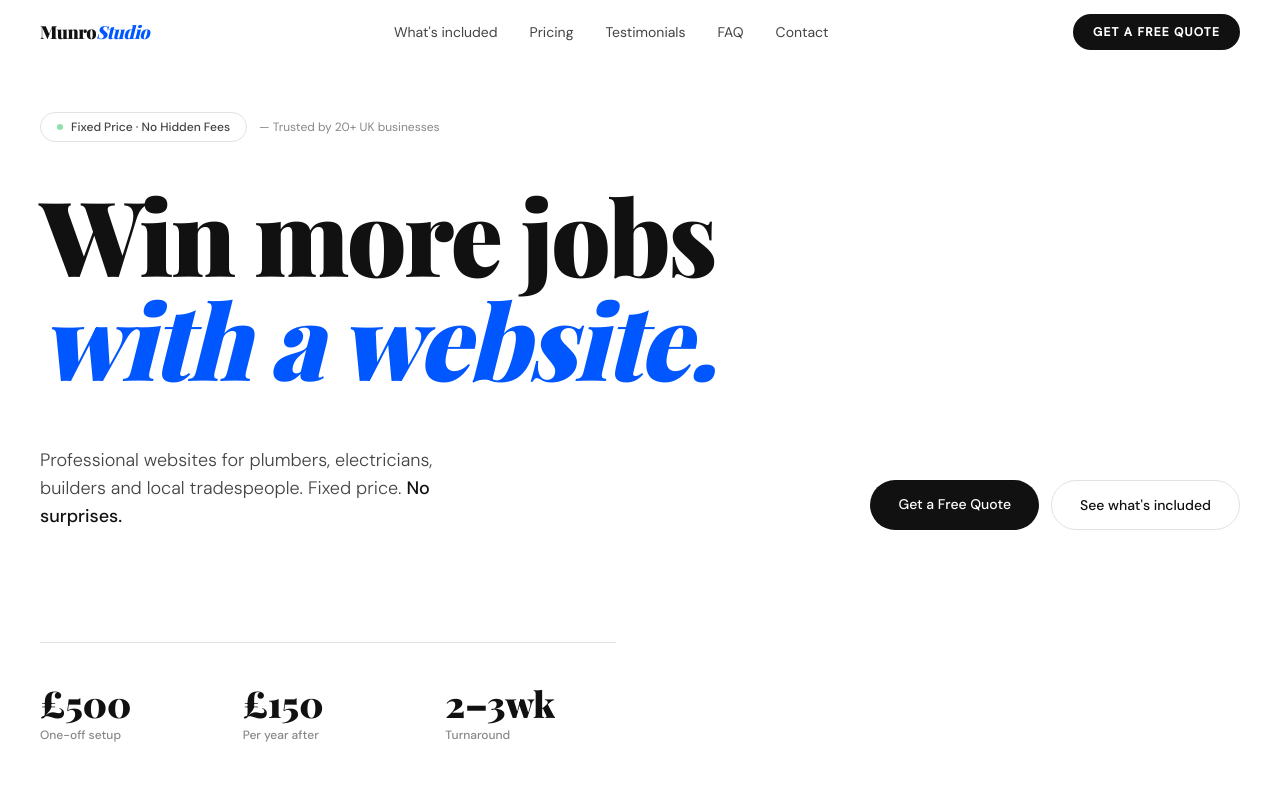
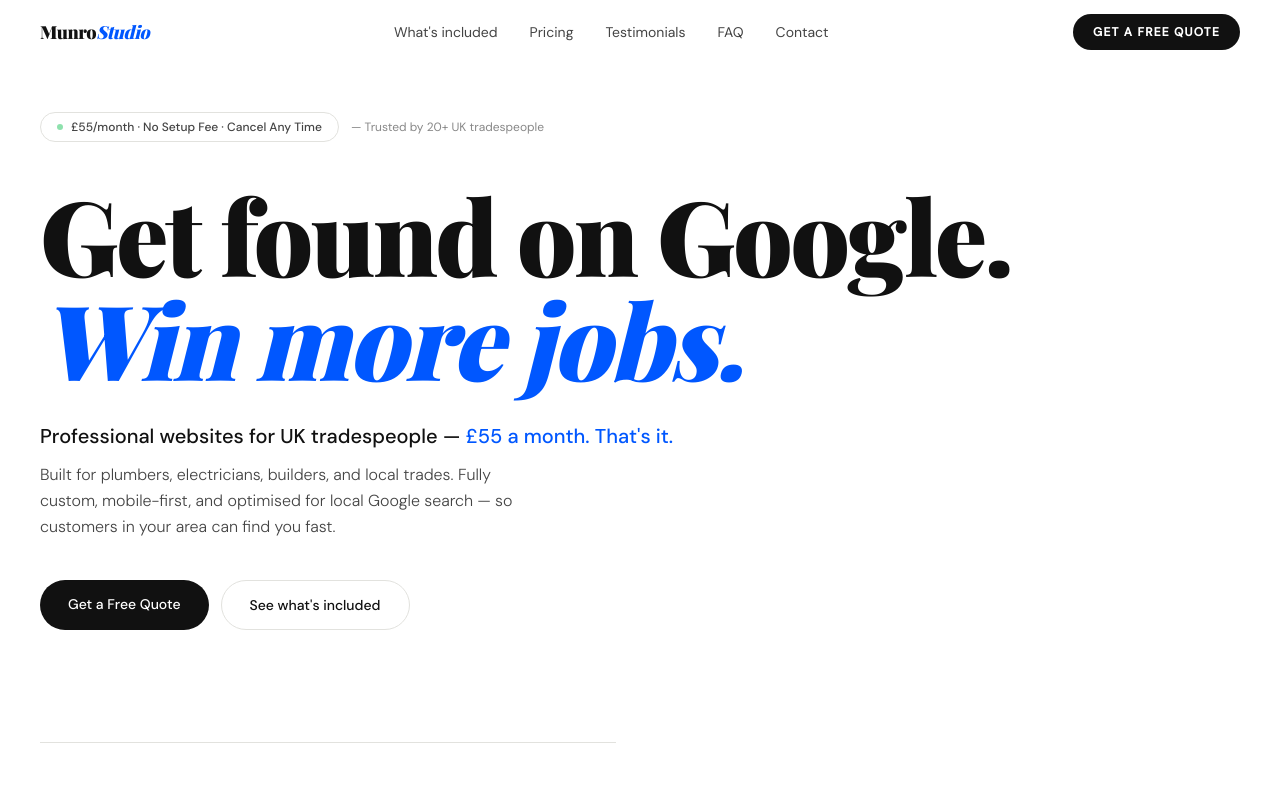
Before and after one commit to emunro22/munro-studio, a Next.js app: page / in a window 1280 px wide. Shown: the top 787 px of the page. Built offline with nearby package versions, Linux system fonts and the light colour scheme.

Commit message:
making changes to pricing and hero

```diff
--- a/components/Hero.js
+++ b/components/Hero.js
@@ -25,28 +25,31 @@ export default function Hero() {
       <div data-reveal className="mb-10 flex items-center gap-3">
         <span className="inline-flex items-center gap-2 text-xs font-medium text-ink-soft border border-border rounded-full px-4 py-1.5">
           <span className="w-1.5 h-1.5 bg-green-500 rounded-full animate-pulse" />
-          Fixed Price · No Hidden Fees
+          £55/month · No Setup Fee · Cancel Any Time
         </span>
-        <span className="hidden sm:block text-xs text-ink-faint">— Trusted by 20+ UK businesses</span>
+        <span className="hidden sm:block text-xs text-ink-faint">— Trusted by 20+ UK tradespeople</span>
       </div>
 
       <h1
         data-reveal
         className="font-display font-black text-5xl sm:text-7xl md:text-8xl lg:text-[6.5rem] leading-[0.93] tracking-tight text-ink max-w-5xl"
       >
-        Win more jobs
+        Get found on Google.
         <br />
-        <em className="italic text-highlight">with a website.</em>
+        <em className="italic text-highlight">Win more jobs.</em>
       </h1>
 
-      <div data-reveal className="mt-10 md:mt-14 flex flex-col md:flex-row md:items-end gap-8 md:gap-16">
-        <p className="text-base md:text-lg text-ink-soft leading-relaxed max-w-md font-light">
-          Professional websites for plumbers, electricians, builders and local
-          tradespeople. Fixed price.{" "}
-          <span className="text-ink font-medium">No surprises.</span>
+      <div data-reveal className="mt-6 md:mt-8">
+        <p className="text-lg md:text-xl font-medium text-ink max-w-2xl leading-snug">
+          Professional websites for UK tradespeople —{" "}
+          <span className="text-highlight">£55 a month. That's it.</span>
         </p>
+        <p className="mt-3 text-base text-ink-soft leading-relaxed max-w-lg font-light">
+          Built for plumbers, electricians, builders, and local trades. Fully custom, mobile-first, and optimised for local Google search — so customers in your area can find you fast.
+        </p>
+      </div>
 
-        <div className="flex flex-col sm:flex-row gap-3 md:ml-auto">
+      <div data-reveal className="mt-10 flex flex-col sm:flex-row gap-3">
         <a
           href="#contact"
           className="bg-ink text-white font-medium px-7 py-3.5 rounded-full text-sm hover:bg-highlight transition-colors duration-250 text-center"
@@ -54,18 +57,17 @@ export default function Hero() {
           Get a Free Quote
         </a>
         <a
-            href="#includes"
+          href="#pricing"
           className="border border-border text-ink font-medium px-7 py-3.5 rounded-full text-sm hover:border-ink transition-colors duration-250 text-center"
         >
           See what's included
         </a>
       </div>
-      </div>
 
       <div data-reveal className="mt-20 md:mt-28 grid grid-cols-3 gap-4 sm:gap-8 border-t border-border pt-10 max-w-xl">
         {[
-          { n: "£500", l: "One-off setup" },
-          { n: "£150", l: "Per year after" },
+          { n: "£55", l: "Per month, all in" },
+          { n: "£0", l: "Setup fee" },
           { n: "2–3wk", l: "Turnaround" },
         ].map(({ n, l }) => (
           <div key={l}>
```
Lines whose indentation alone changed are shown as unchanged.
